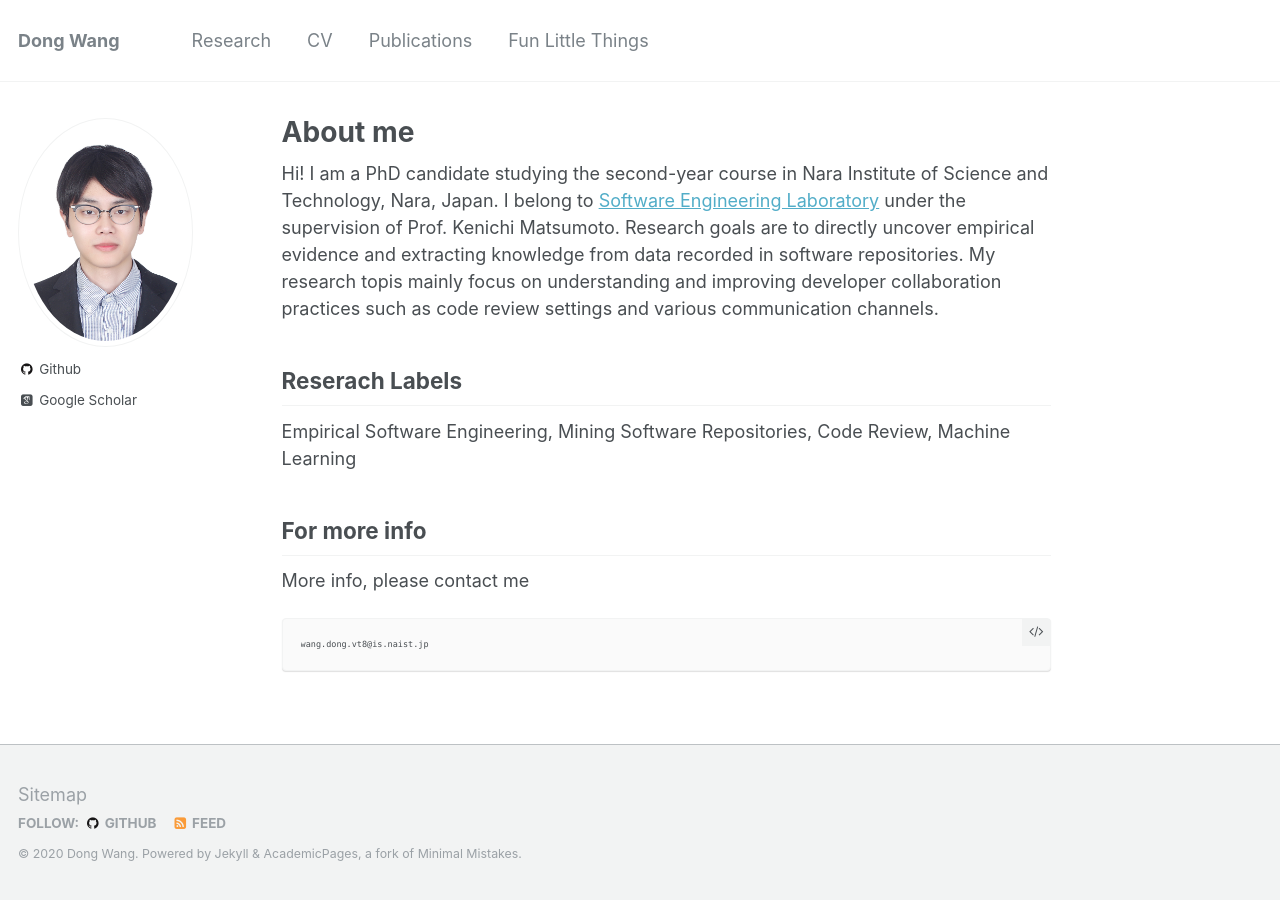
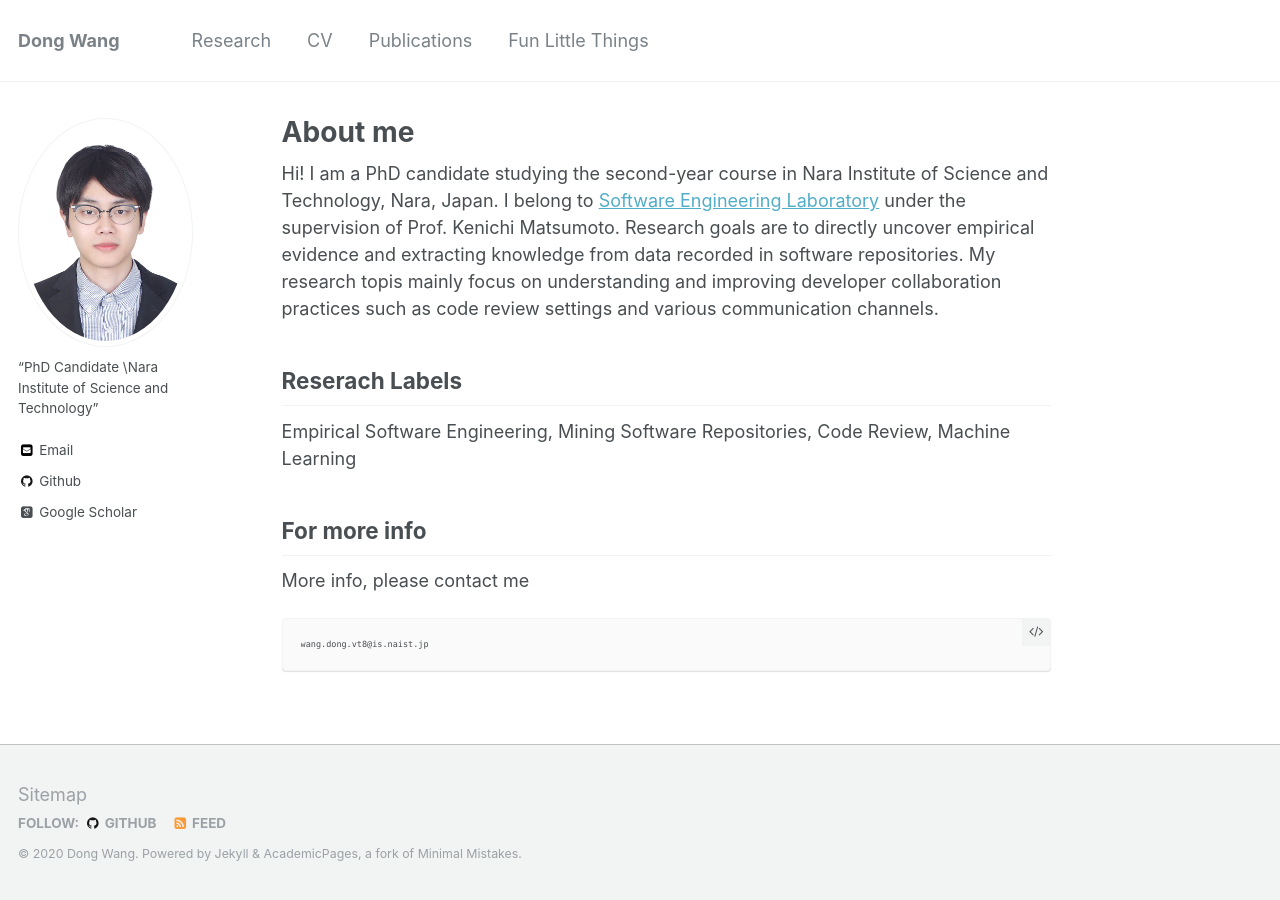
Before and after one commit to tao-xiao/dong-w.github.io, a Jekyll site: the page built from _pages/about.md, in a window 1280 px wide. Built offline with Jekyll 4.4.1, drawn with Linux system fonts in a browser that asks for light colours; some web fonts are replaced.

Commit message:
Update _config.yml

```diff
--- a/_config.yml
+++ b/_config.yml
@@ -82,11 +82,11 @@ analytics:
 author:
   name             :
   avatar           : "WANG.JPG"
-  bio              :
+  bio              : “PhD Candidate \\Nara Institute of Science and Technology”
   location         :
   employer         :
   googlescholar    : ""
-  email            :
+  email            : "wang.dong.vt8@is.naist.jp"
   uri              :
   bitbucket        :
   codepen          :
```
